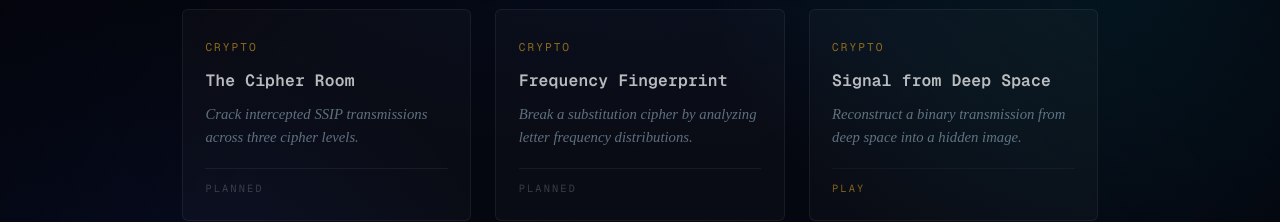
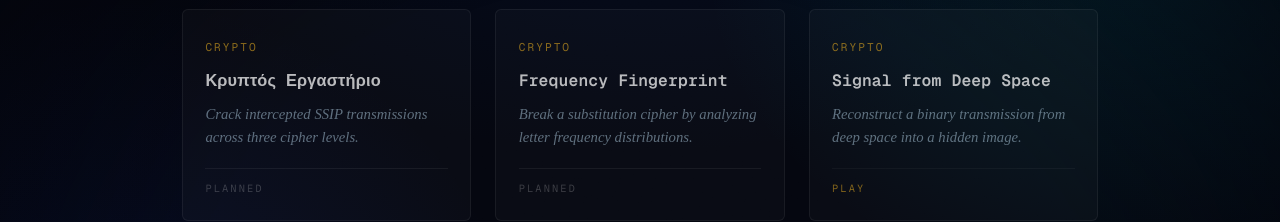
Before and after one commit to abisogni/ssip-exploratorium, a Next.js app: page /puzzles in a window 1280 px wide. Shown: the part 214-436 px from the top of the page. Built offline with nearby package versions, Linux system fonts and the light colour scheme.

Commit message:
rename: The Cipher Room → Κρυπτός Εργαστήριο (Greek title)
Co-Authored-By: Claude Sonnet 4.6 <noreply@anthropic.com>

```diff
--- a/app/puzzles/page.tsx
+++ b/app/puzzles/page.tsx
@@ -26,7 +26,7 @@ const LETTER_DISSOLVE: { delayMs: number; dx: number; dy: number; rotate: number
 const PUZZLES_DATA: { id: string; title: string; titleParts?: [string, string]; theme: Theme; desc: string; route?: string }[] = [
   {
     id: 'cipher-room',
-    title: 'The Cipher Room',
+    title: 'Κρυπτός Εργαστήριο',
     theme: 'CRYPTO',
     desc: 'Crack intercepted SSIP transmissions across three cipher levels.',
   },
```
